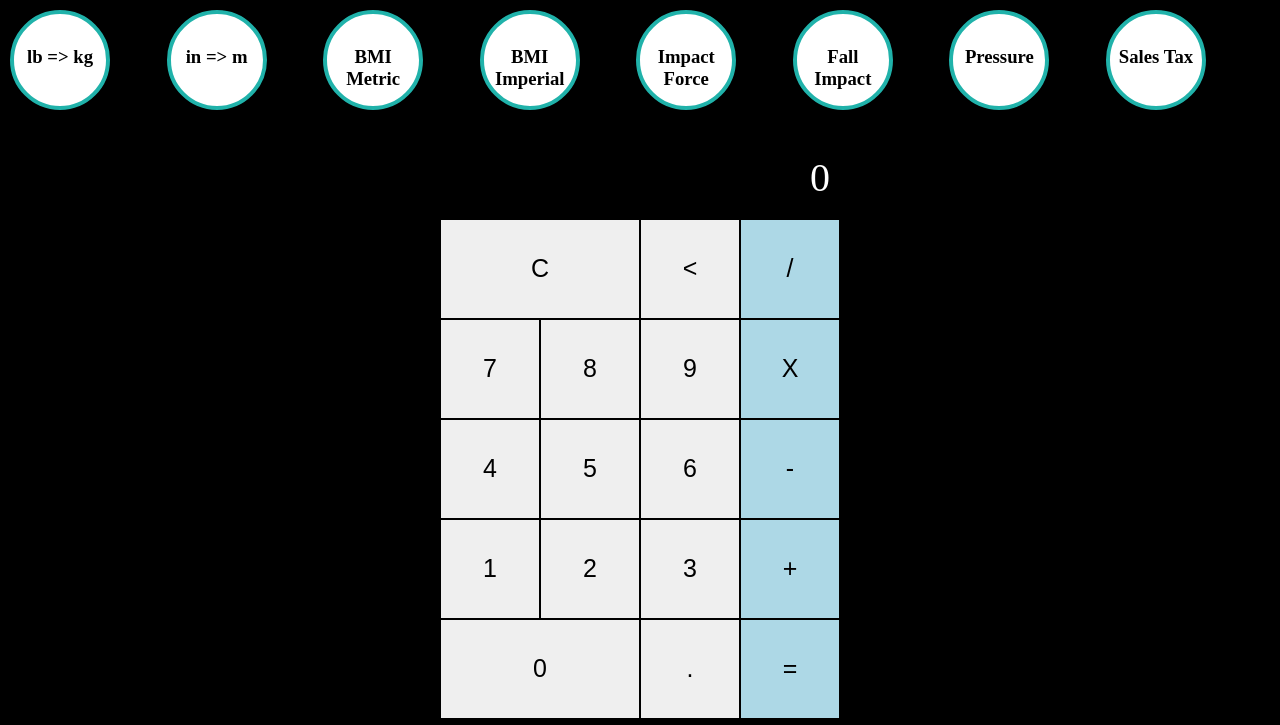
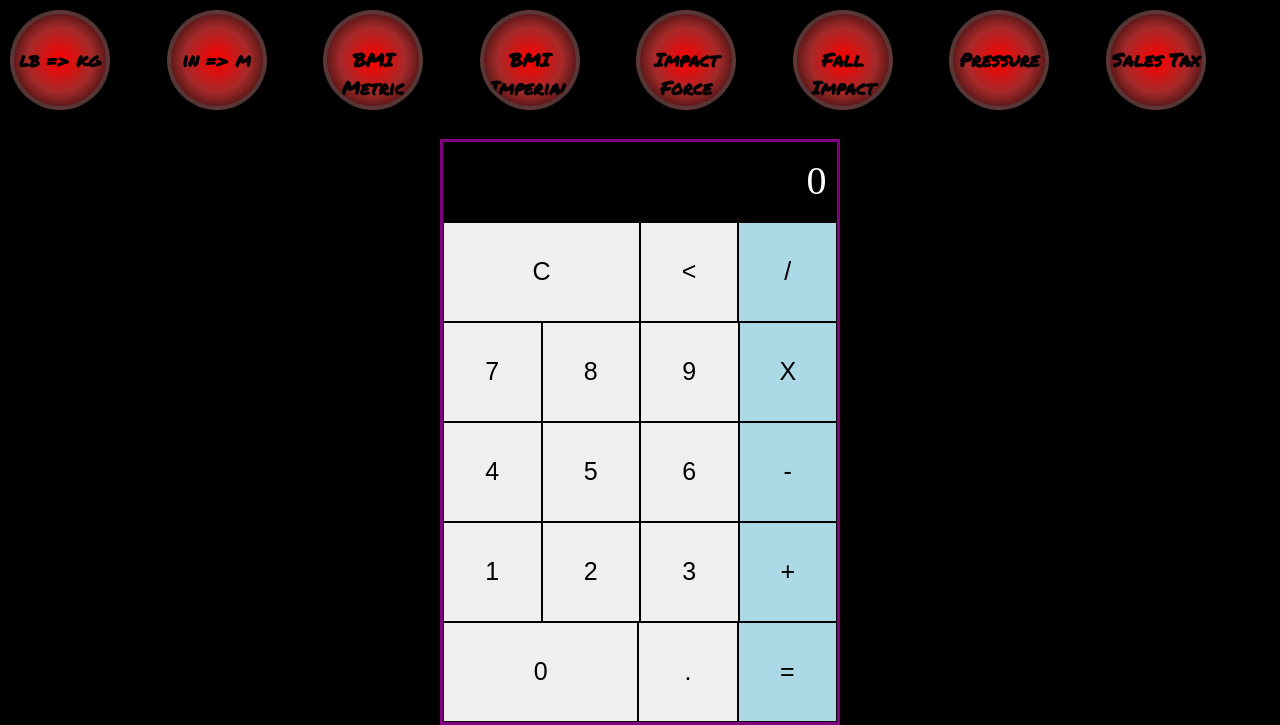
Before and after one commit to TheJediCode/Calculator-Haven, a plain HTML site: page src/index.html in a window 1280 px wide. Shown: the part 211-936 px from the top of the page. Drawn offline with Linux system fonts and the light colour scheme.

Commit message:
Made the bubble links prettier, added border to calculator app

```diff
--- a/src/calculator2.css
+++ b/src/calculator2.css
@@ -27,14 +27,14 @@
 
 .calculatorApp {
   margin: 0 auto;
-
+  border: 3px solid purple;
   width: 400px;
   height: 75%;
 }
 
 .screen {
   justify-content: center;
-  width: 400px;
+  width: 99.9%;
   height: 80px;
   /*overflow: hidden;*/
   background-color: black;
--- a/src/impact.css
+++ b/src/impact.css
@@ -130,16 +130,19 @@ a.homeLink {
 
 .navItems {
     overflow: hidden;
+    background-image: radial-gradient(circle, red, brown, black);
     color: #c3d9ef;
     /*height: 100px; */
     border-radius: 50%;
-    border: 4px solid lightseagreen;
+    border: 4px solid rgba(85, 84, 84, 0.521);
     text-align: center;
     background-color: white;
     padding-bottom: 0;
     height: 100px;
     width: 100px;
     margin-bottom: 1vw;
+    display: inline-flex;
+    justify-content: center;
 }
 
 .navItems:hover {
@@ -149,6 +152,9 @@ a.homeLink {
 
 h3.link {
    padding-top: 1vw;
+   font-family: "Permanent Marker";
+
+
 }
 
 /*h3.link:hover {
--- a/src/index.html
+++ b/src/index.html
@@ -7,6 +7,7 @@
     <link rel="stylesheet" href="impact.css">
     <link rel="stylesheet" href="./calculator2.css">
     <link rel="stylesheet" href="https://fonts.googleapis.com/css?family=Monoton">
+    <link rel="stylesheet" type="text/css" href="https://fonts.googleapis.com/css?family=Permanent+Marker">
 </head>
 <body>
     <header class="main-title">
```
